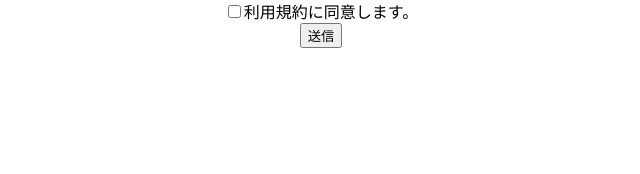
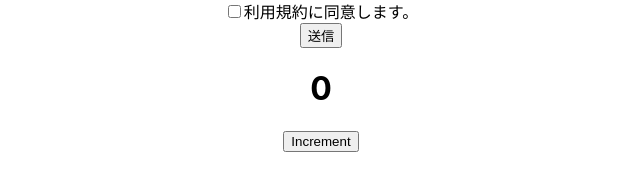
Before and after one commit to daichi0918/react-frontend-test-sample, a React (Create React App) app: page / in a window 1280 px wide. Shown: the part 623-797 px from the top of the page, without its empty margins (319-959 px from the left). Built offline with nearby package versions, Linux system fonts and the light colour scheme.

Commit message:
fin:chap40

```diff
--- a/src/App.tsx
+++ b/src/App.tsx
@@ -2,11 +2,13 @@
 import logo from './logo.svg';
 import './App.css';
 import Contact from './components/contact/Contact';
+import { Counter } from './components/counter/Counter';
 
 function App() {
   return (
     <div className="App">
       <Contact />
+      <Counter />
     </div>
   );
 }
--- /dev/null
+++ b/src/components/counter/Counter.tsx
@@ -0,0 +1,19 @@
+import { useState } from 'react';
+
+export const Counter = () => {
+  const [count, setCount] = useState(0);
+  const [amount, setAmount] = useState(0);
+  return (
+    <div>
+      <h1>{count}</h1>
+      <button onClick={() => setCount(count + 1)}>Increment</button>
+      {/* <input
+        type="number"
+        name="amount"
+        value={amount}
+        onChange={(e) => setAmount(parseInt(e.target.value))}
+      />
+      <button onClick={() => setCount(amount)}>Set</button> */}
+    </div>
+  );
+};
```
Also changed, not shown: 1 other file (tests, documents, lock files or other folders).
